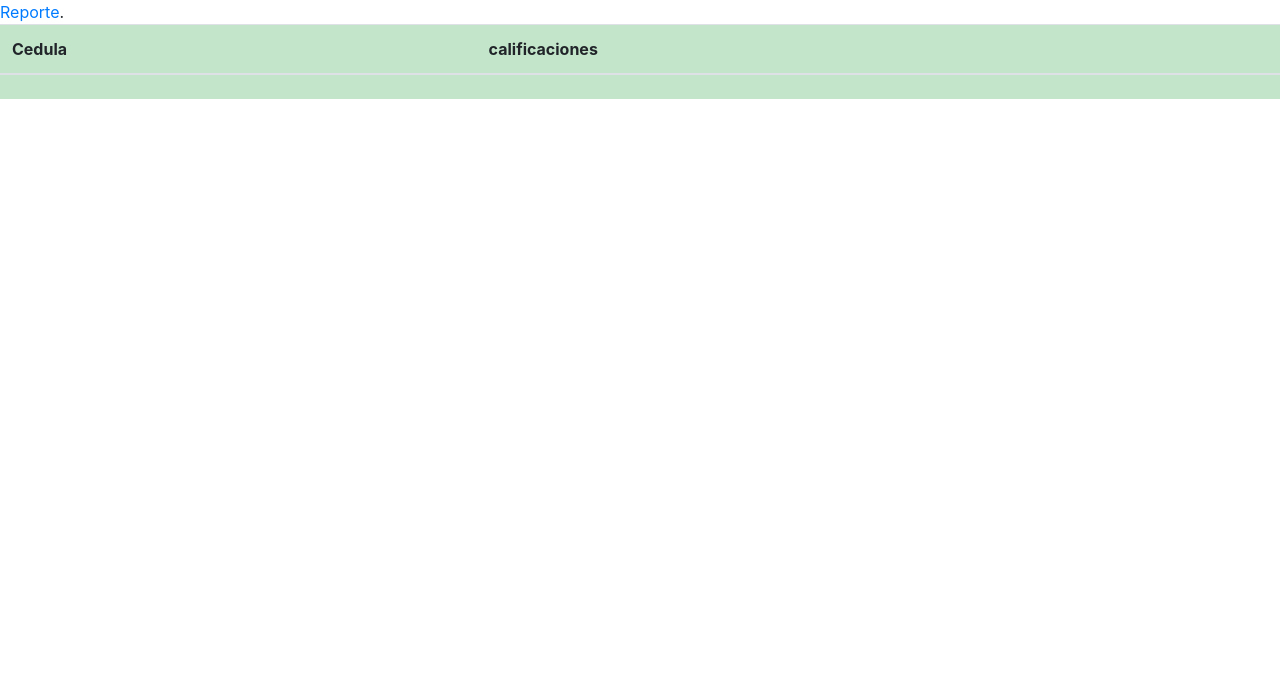
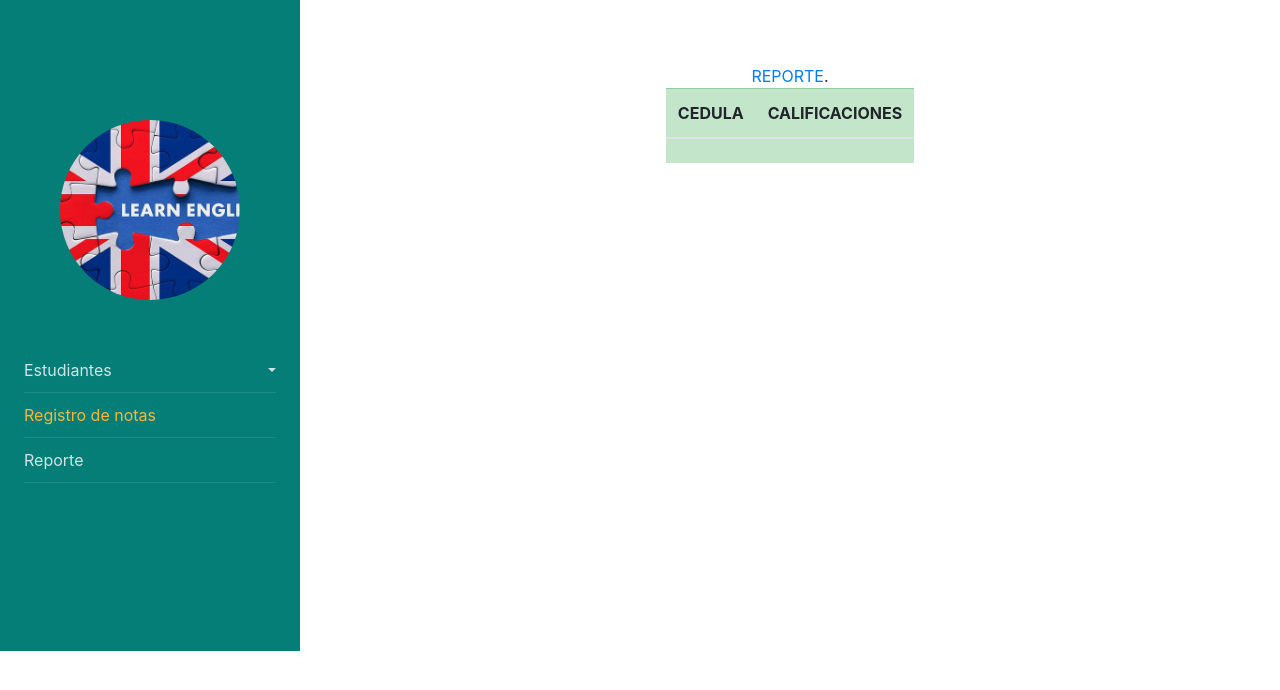
Before and after one commit to Luis219/AplicativoPreescolar, a Flask app: page /reporte.html in a window 1280 px wide. Shown: the top 690 px of the page. Run offline with Flask 2, Linux system fonts and the light colour scheme; lists and menus that the app fills with data are empty; some libraries are stand-ins or nearby versions.

Commit message:
Actualizacion del formulario reporte

```diff
--- a/templates/layouts/reporte.html
+++ b/templates/layouts/reporte.html
@@ -4,7 +4,9 @@
     <meta charset="UTF-8">
     <meta http-equiv="X-UA-Compatible" content="IE=edge">
     <meta name="viewport" content="width=device-width, initial-scale=1.0">
-    <title>Document</title>
+    <title>Reporte</title>
+    <link rel="stylesheet" href="../static/CSS/inicio.css">
+    <link rel="stylesheet" href="../static/CSS/style2.css">
     <link rel="stylesheet" href="https://cdn.jsdelivr.net/npm/bootstrap@4.0.0/dist/css/bootstrap.min.css"
     integrity="sha384-Gn5384xqQ1aoWXA+058RXPxPg6fy4IWvTNh0E263XmFcJlSAwiGgFAW/dAiS6JXm" crossorigin="anonymous">
     <script src="https://code.jquery.com/jquery-3.2.1.slim.min.js"
@@ -18,6 +20,47 @@
     crossorigin="anonymous"></script>
 </head>
 <body>
+  <div class="wrapper d-flex align-items-stretch">
+
+    <nav id="sidebar">
+      <br><br><br>
+      <div class="p-4 pt-5">
+        <a href="#" class="img logo rounded-circle mb-5" style="background-image: url(../static/imagenes/ing.jpg);"></a>
+        <ul class="list-unstyled components mb-5">
+          <li>
+            <a href="#homeSubmenu" data-toggle="collapse" aria-expanded="false" class="dropdown-toggle">Estudiantes</a>
+            <ul class="collapse list-unstyled" id="homeSubmenu">
+              <li>
+                <a href="/registrousuario.html">Paralelo A</a>
+              </li>
+              <li>
+                <a href="/registroestudiante.html">Paralelo B</a>
+              </li>
+            </ul>
+
+          <li class="active">
+            <a href="/registronota.html">Registro de notas</a>
+          </li>
+          </li>
+          <li>
+            <a href="/reporte.html">Reporte</a>
+          </li>
+
+        </ul>
+
+        <div class="footer">
+          <br>
+          <br>
+          <br><br>
+        </div>
+
+      </div>
+    </nav>
+    <!-- End Backgrounds -->
+
+    <div class="container" id="login1">
+      <div class="row justify-content-center">
+        <div class="login1">
     <div>
         <a href="{{ url_for('obtenerDatos') }}">Reporte</a>.
     </div>
@@ -60,6 +103,9 @@
         </tbody>
 
       </table>
-
+        </div>
+      </div>
+    </div>
+  </div>
 </body>
 </html>
```
